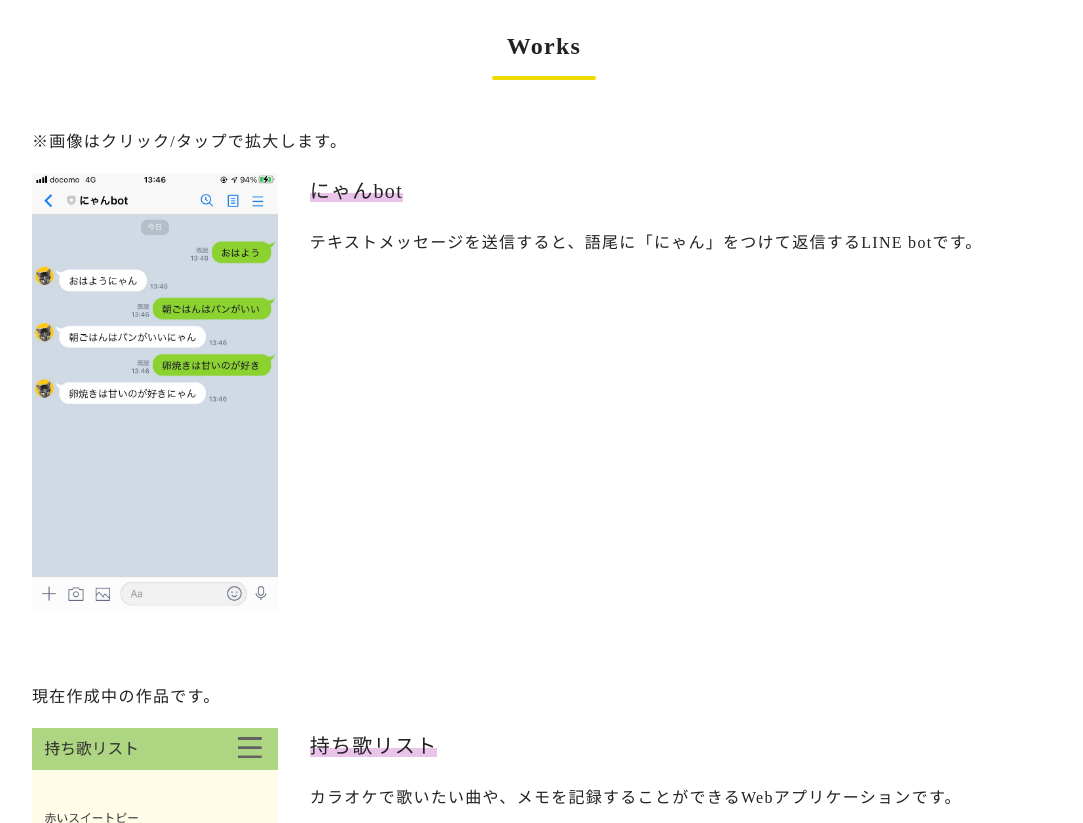
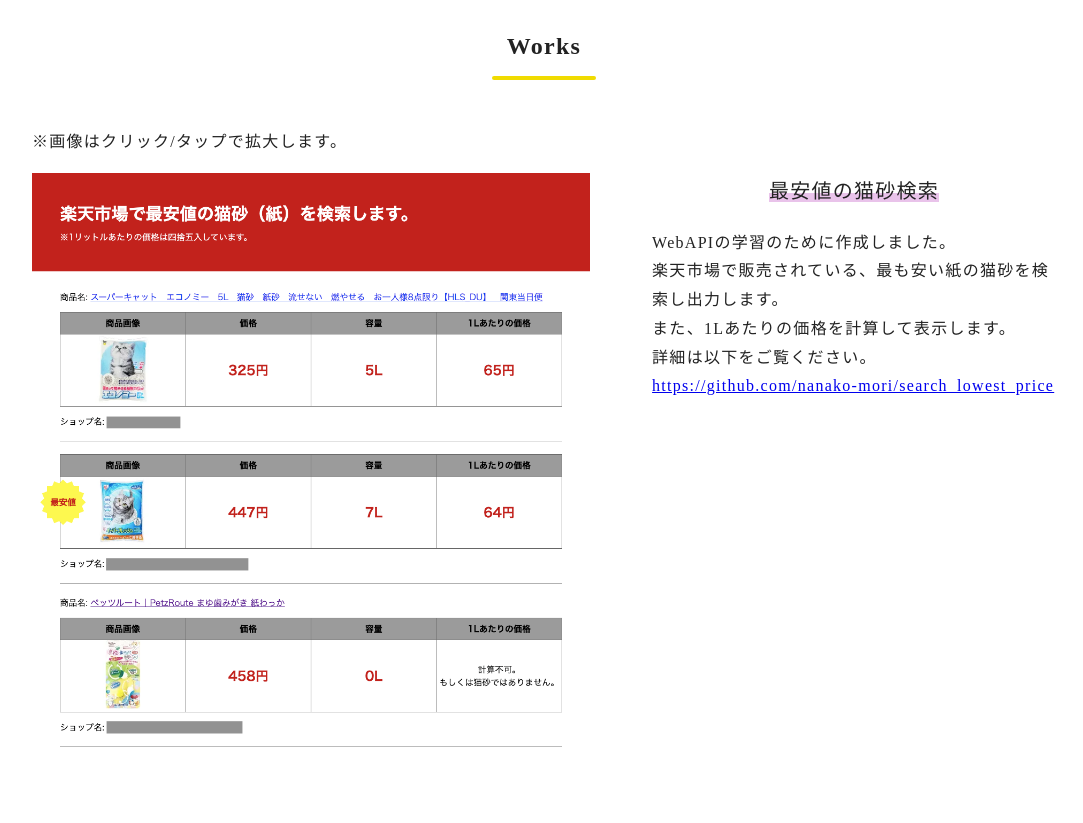
Before and after one commit to nanako-mori/nanako-mori.github.io, a website: page index.html in a window 1280 px wide. Shown: the part 1540-2363 px from the top of the page, without its empty margins (96-1179 px from the left). Drawn offline with Linux system fonts and the light colour scheme; a web font is replaced by a local one.

Commit message:
成果物の更新

```diff
--- a/index.html
+++ b/index.html
@@ -63,16 +63,27 @@
                 <h2 class="center">Works</h2>
                 <hr>
                 <section class="mb64">
+                  <div class="mq600_work">
                     <p class="clickable">※画像はクリック/タップで拡大します。</p>
-                    <div class="works">
-                        <a class="example" href="./static/images/linebot_ss.jpg" rel="lightbox">
-                            <img class="example_img" src="./static/images/linebot_ss.jpg" alt="にゃんbot">
+                    <div class="d_flex">
+                      <div class="search_lowest_price">
+                        <a class="search_lowest_price_link" href="./static/images/search_lowest_price1.png" rel="lightbox">
+                          <img class="search_lowest_price_img" src="./static/images/search_lowest_price1.png" alt="猫砂の最安値検索">
                         </a>
-                        <p class="marker_wrap">
-                            <span class="marker">にゃんbot</span>
-                        </p>
-                        <p>テキストメッセージを送信すると、語尾に「にゃん」をつけて返信するLINE botです。</p>
+                      </div>
+                    <div class="works_description">
+                      <p class="marker_wrap">
+                        <span class="marker">最安値の猫砂検索</span>
+                      </p>
+                      <p>WebAPIの学習のために作成しました。</p>
+                      <p>楽天市場で販売されている、最も安い紙の猫砂を検索し出力します。</p>
+                      <p>また、1Lあたりの価格を計算して表示します。</p>
+                      <p>詳細は以下をご覧ください。</p>
+                      <a target="_blank" href="https://github.com/nanako-mori/search_lowest_price">
+                        https://github.com/nanako-mori/search_lowest_price
+                      </a>
                     </div>
+                  </div>
                 </section>
                 <section class="mb64">
                     <p class="mb16">現在作成中の作品です。</p>
--- a/static/sass/style.scss
+++ b/static/sass/style.scss
@@ -231,6 +231,53 @@ hr {
     width: 100%;
 }
 
+.d_flex {
+  display: flex;
+  @include mq(md) {
+    flex-direction: column;
+  }
+}
+
+.mq600_work {
+  @include mq(md) {
+    .clickable {
+      text-align: center;
+    }
+  }
+}
+
+.search_lowest_price {
+  width: 80%;
+  @include mq(md) {
+    width: 100%;
+    margin: auto;
+  }
+}
+
+.search_lowest_price_link {
+  width: 90%;
+  display: block;
+  @include mq(md) {
+    width: 100%;
+  }
+}
+
+.search_lowest_price_img {
+  width: 100%;
+}
+
+.works_description {
+  @include mq(md) {
+    margin-top: 18px;
+  }
+}
+
+.search_lowest_price + .works_description {
+  .marker_wrap {
+    text-align: center;
+  }
+}
+
 .design {
     display: block;
 }
```
Also changed, not shown: static/css/style.css, static/images/search_lowest_price1.png (added).
